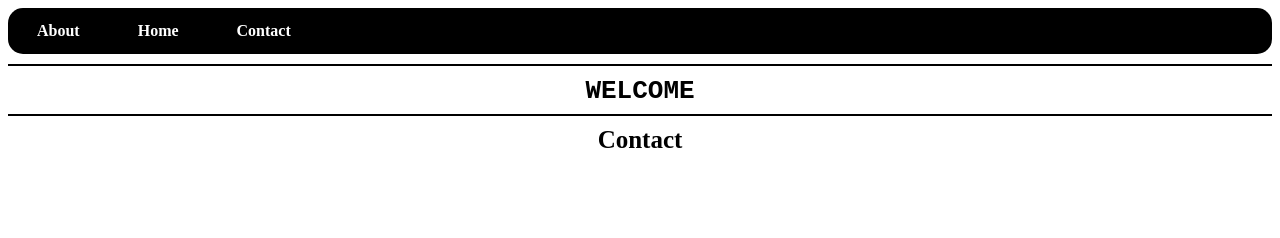
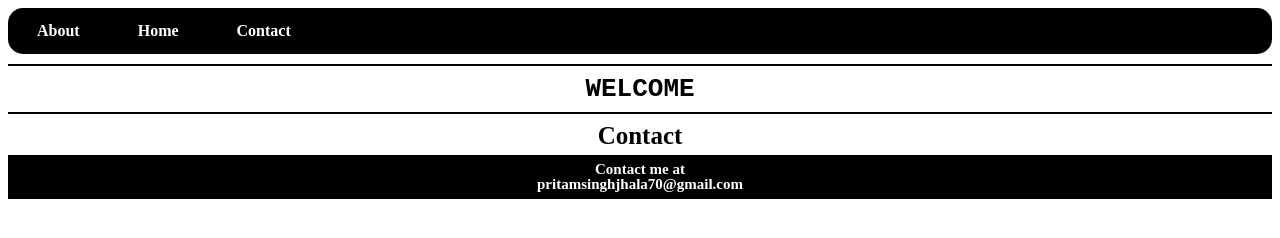
Before and after one commit to Pritam018/My-website, a plain HTML site: page contact.html in a window 1280 px wide. Drawn offline with Linux system fonts and the light colour scheme.

Commit message:
contact.html

```diff
--- a/contact.html
+++ b/contact.html
@@ -1,4 +1,4 @@
-  <html>
+ <html>
     <meta name='viewport' content='width=device-width, initial-scale=1'/>
 <body bgcolor="white">
 <style>
@@ -35,14 +35,24 @@
 <h1 style="color:black;
 text-align:center;
 font-family:monospace;
-margin-top:10px;
+margin-top:5px;
 margin-bottom:5px
 ">WELCOME</h1>
 <hr color="black">
 <h1 style="color:black;
 text-align:center;
-margin-top:10px;
+margin-top:7.5px;
 font-size:25px;
 text-decoration:bold;
 margin-bottom:5px">Contact</h1>
 <strong>
+<p style="color:white;
+margin-top:5px;
+font-size:15px;
+text-align:center;
+text-decoration:bold;
+Line-height:15px;
+border:2px solid black;
+padding: 5 5 5 5;
+background-color:black"
+">Contact me at<br>pritamsinghjhala70@gmail.com</p>
```
